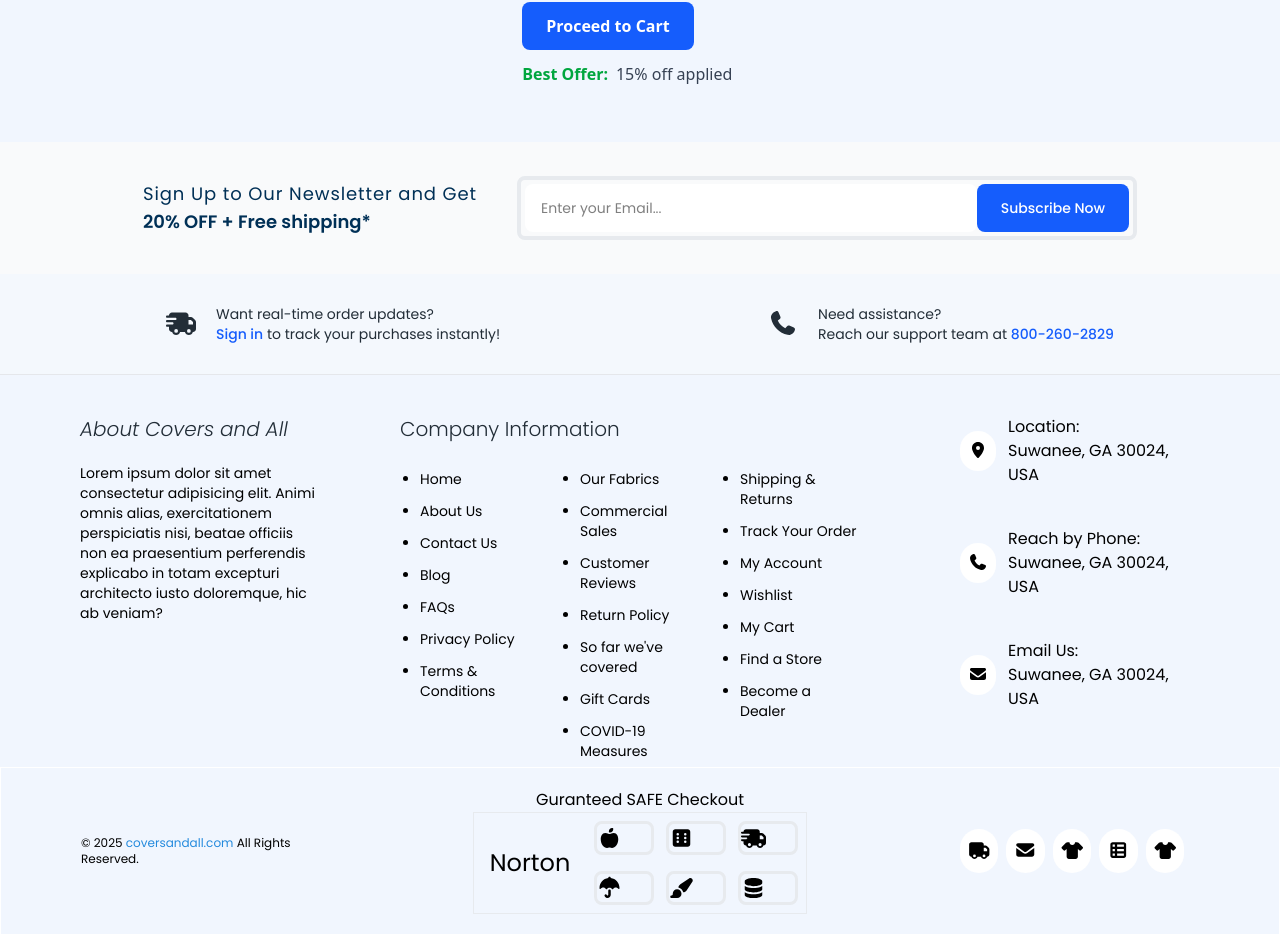
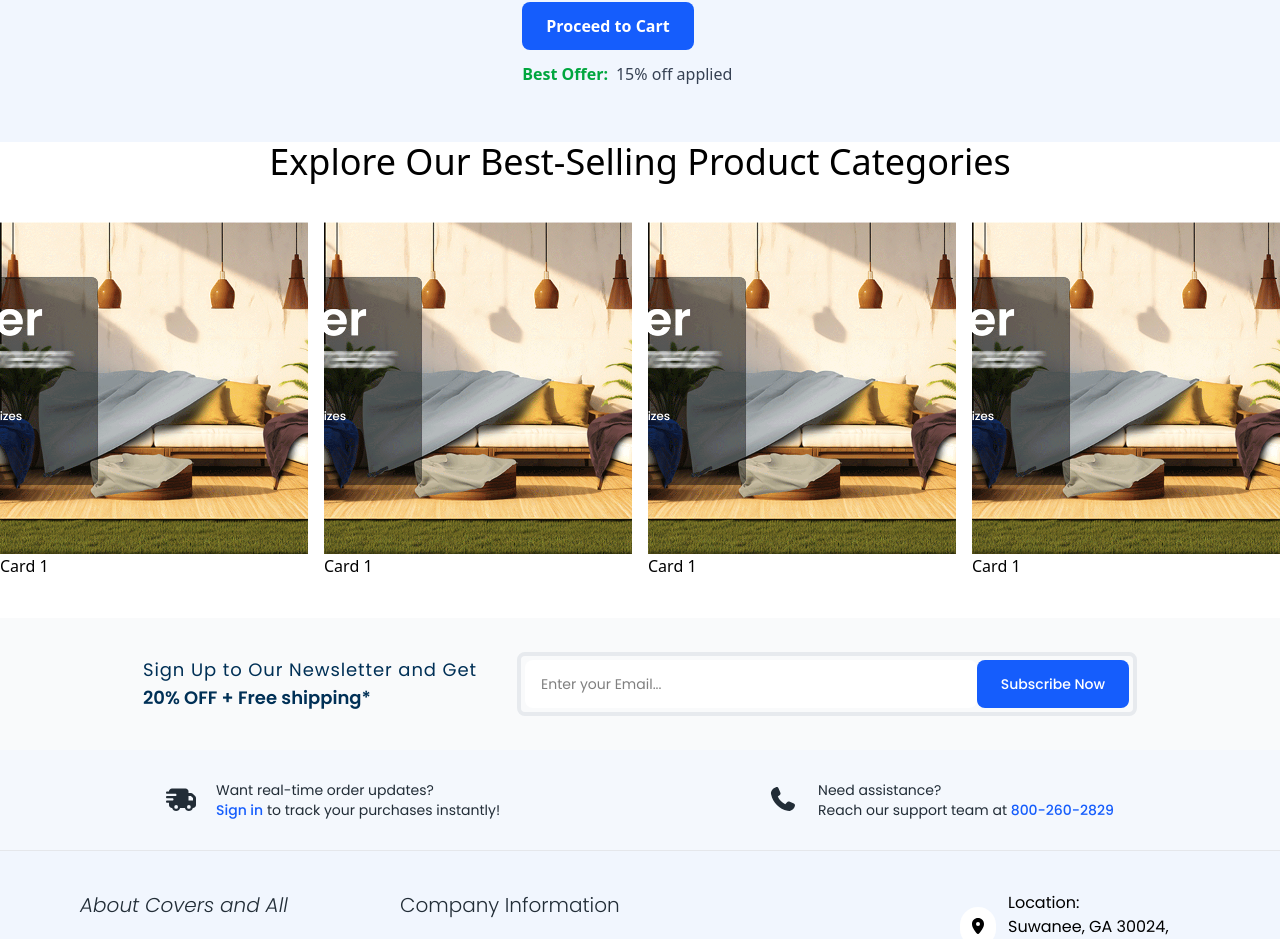
Before and after one commit to prem3892/anguler-project, an Angular app: page / in a window 1280 px wide. Shown: the part 1076-2015 px from the top of the page. Built offline with nearby package versions, Linux system fonts and the light colour scheme.

Commit message:
ft/productcategories: New

```diff
--- a/src/app/app.html
+++ b/src/app/app.html
@@ -2,6 +2,7 @@
 <app-header></app-header>
 <app-home></app-home>
 <app-product-cart></app-product-cart>
+<app-productcategories></app-productcategories>
 <!-- <app-signal></app-signal> -->
 <app-footer></app-footer>
 <router-outlet />
--- a/src/app/app.ts
+++ b/src/app/app.ts
@@ -5,10 +5,11 @@ import { Header } from './header/header';
 import { Home } from './home/home';
 import { Footer } from "./footer/footer";
 import { ProductCart } from './product-cart/product-cart';
+import { Productcategories } from './productcategories/productcategories';
 // import { SignalComp } from './signal/signal';
 @Component({
   selector: 'app-root',
-  imports: [RouterOutlet, Topticker, Header, Footer, Home, ProductCart],
+  imports: [RouterOutlet, Topticker, Header, Footer, Home, ProductCart, Productcategories],
   templateUrl: './app.html',
   styleUrl: './app.css',
 })
--- /dev/null
+++ b/src/app/productcategories/productcategories.html
@@ -0,0 +1,12 @@
+<div class="flex justify-center flex-col items-center gap-10">
+    <p class="text-4xl">{{getdata.heading}}</p>
+    <div class="flex gap-4 ">
+        @for (item of getdata.card; track item;) {
+        <div
+            class="flex flex-col">
+            <img [src]="item.img" alt="Slide" class="w-83 h-83 rounded-top object-cover" />
+            <p>{{item.desc}}</p>
+        </div>}
+    </div>
+    <button></button>
+</div>
--- /dev/null
+++ b/src/app/productcategories/productcategories.ts
@@ -0,0 +1,14 @@
+import { Component } from '@angular/core';
+import { data } from './types';
+import { productcategoriesdata } from './variants';
+
+@Component({
+  selector: 'app-productcategories',
+  imports: [],
+  templateUrl: './productcategories.html',
+  styleUrl: './productcategories.css'
+})
+
+export class Productcategories {
+  getdata:data = productcategoriesdata
+}
--- /dev/null
+++ b/src/app/productcategories/types.ts
@@ -0,0 +1,7 @@
+export interface data{
+    heading: string,
+    card:{
+        img: string,
+        desc: string
+    }[];
+}
--- /dev/null
+++ b/src/app/productcategories/variants.ts
@@ -0,0 +1,12 @@
+import { data } from "./types";
+
+export const productcategoriesdata: data = {
+    heading: "Explore Our Best-Selling Product Categories",
+    card: [
+        {img: 'images/home.gif', desc:"Card 1"},
+        {img: 'images/home.gif', desc:"Card 1"},
+        {img: 'images/home.gif', desc:"Card 1"},
+        {img: 'images/home.gif', desc:"Card 1"},
+    ]
+
+}
```
Also changed, not shown: src/app/productcategories/productcategories.css (added), 1 other file (tests, documents, lock files or other folders).
